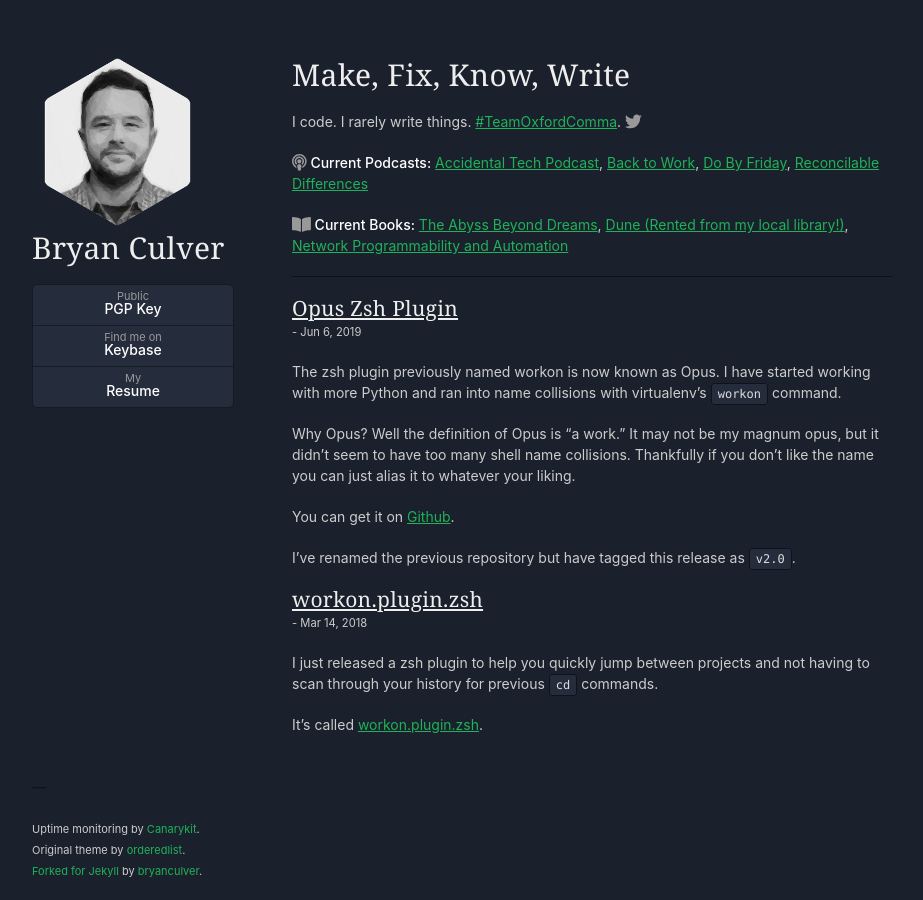
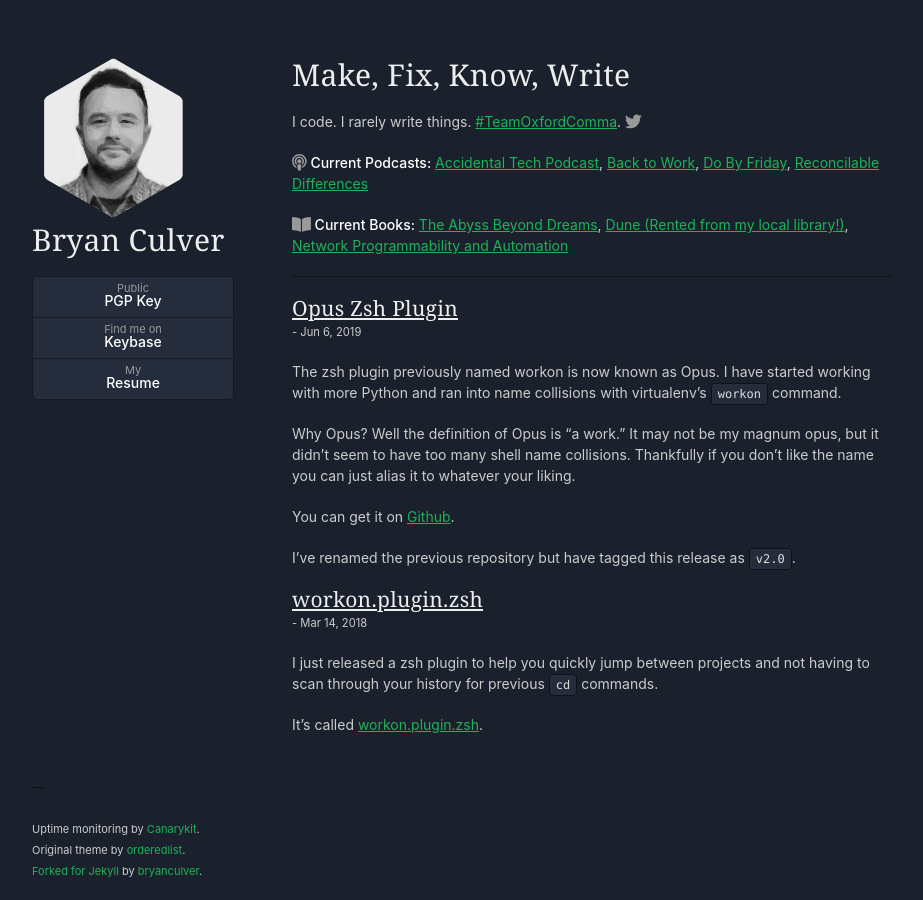
Before and after one commit to bryanculver/bryanculver.github.io, a Jekyll site: the page built from index.html, in a window 1280 px wide. Shown: the whole page, without its empty margins (178-1101 px from the left). Built offline with Jekyll 4.4.1, drawn with Linux system fonts in a browser that asks for light colours.

Commit message:
Fix header on mobile (#5)

```diff
--- a/assets/_scss/base.scss
+++ b/assets/_scss/base.scss
@@ -136,7 +136,7 @@
 }
 
 header {
-  width: 210px !important;
+  // width: 210px !important;
   float: left;
   position: fixed;
   -webkit-font-smoothing: subpixel-antialiased;
```
